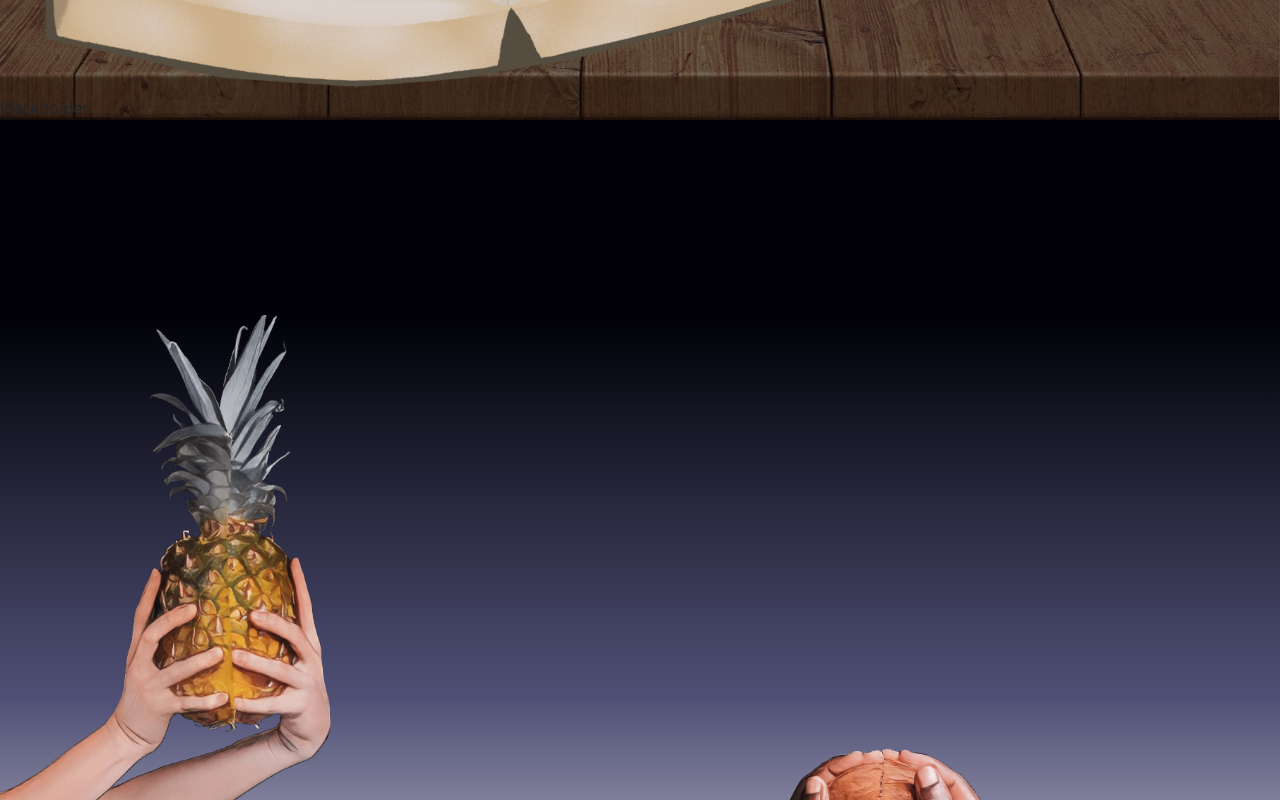
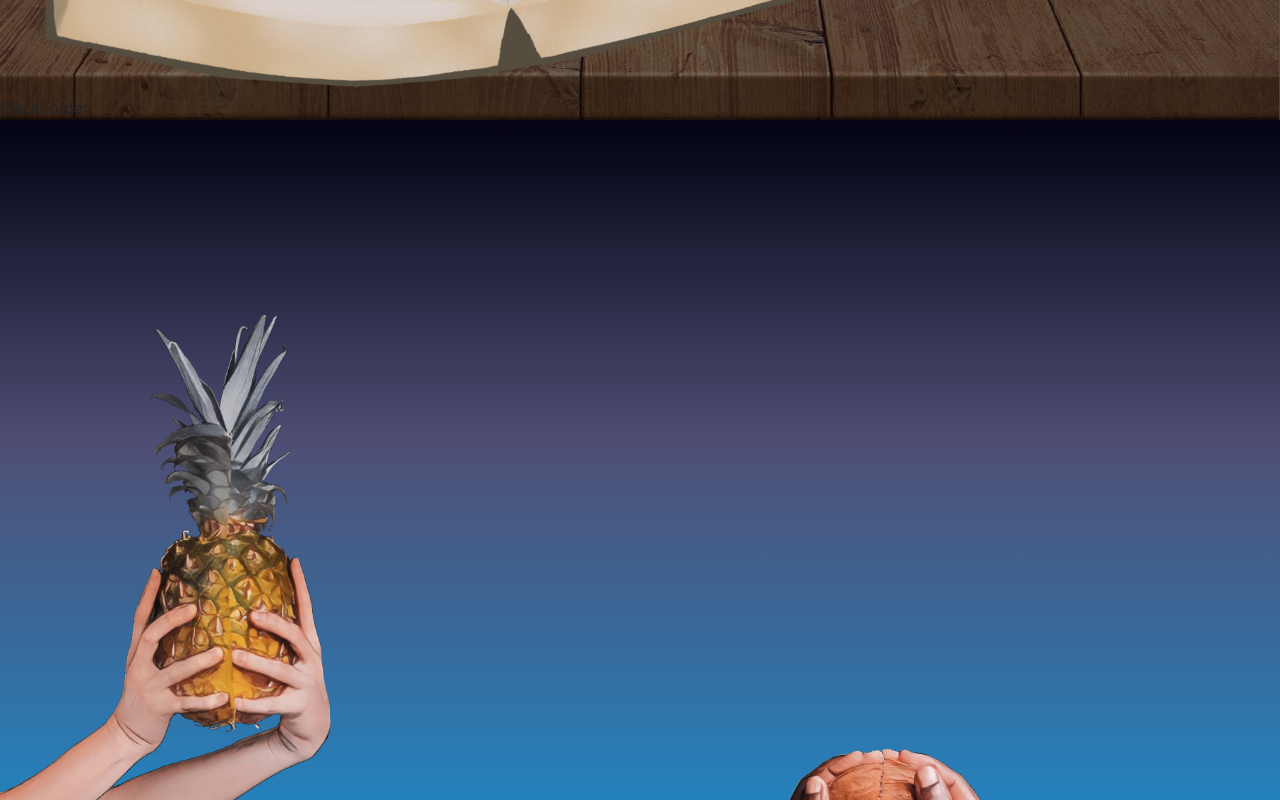
Before and after one commit to a-straube/portfolio-alpha, a React (Create React App) app: page / in a window 1280 px wide. Shown: the part 1800-2600 px from the top of the page. Built offline with nearby package versions, Linux system fonts and the light colour scheme; a web font is replaced by a local one.

Commit message:
Adjust projectsSection background (sunset)

```diff
--- a/src/section3-Projects/ProjectsSection.css
+++ b/src/section3-Projects/ProjectsSection.css
@@ -1,5 +1,5 @@
 #projectsSection {
-  background: linear-gradient(180deg, #000006 20%, rgba(4, 4, 58, 0.7) 60%, transparent 100%);
+  background: linear-gradient(180deg, #040416 1%, rgba(4, 4, 58, 0.7) 34%, #03A9F4 100%);
   background-attachment: fixed;
   overflow: hidden;
 }
--- a/src/section3-Projects/ProjectsSection.less
+++ b/src/section3-Projects/ProjectsSection.less
@@ -1,5 +1,5 @@
 #projectsSection {
-    background: linear-gradient(180deg, #000006 20%, rgb(4 4 58 / 70%) 60%, transparent 100%);
+    background: linear-gradient(180deg, #040416 1%, rgba(4, 4, 58, 0.7) 34%, #03A9F4 100%);
     background-attachment: fixed;
     overflow: hidden;
 }
```
